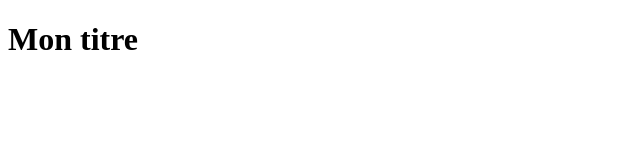
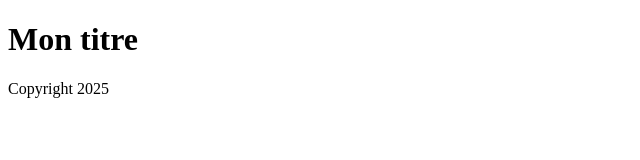
Before and after one commit to Zacken-source/REPO-GIT, a plain HTML site: page index.html in a window 1280 px wide. Shown: the whole page, without its empty margins (0-640 px from the left). Drawn offline with Linux system fonts and the light colour scheme.

Commit message:
add copyright

```diff
--- a/index.html
+++ b/index.html
@@ -7,5 +7,6 @@
 </head>
 <body>
     <h1>Mon titre</h1>
+    <footer>Copyright 2025</footer>
 </body>
 </html>
```
